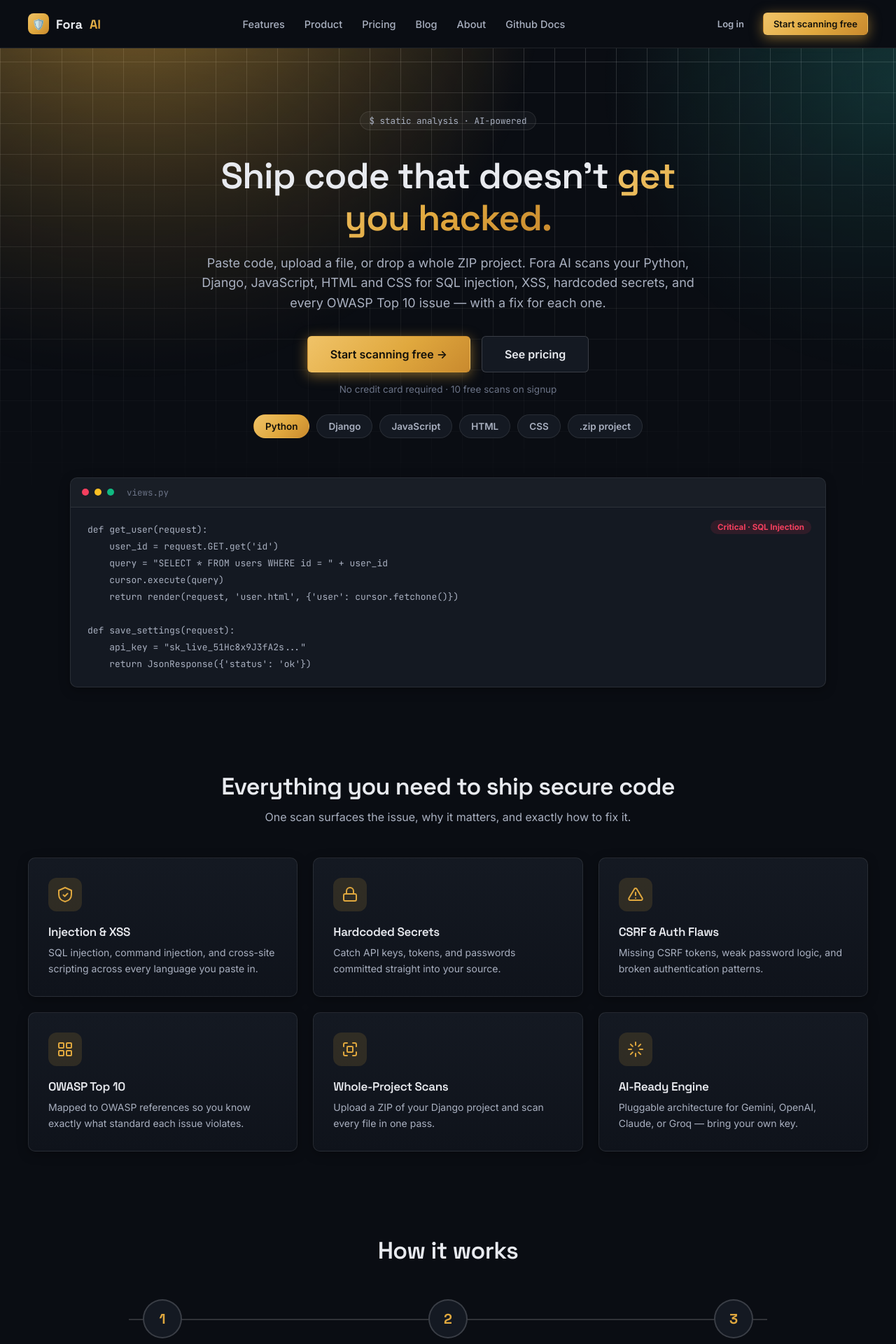
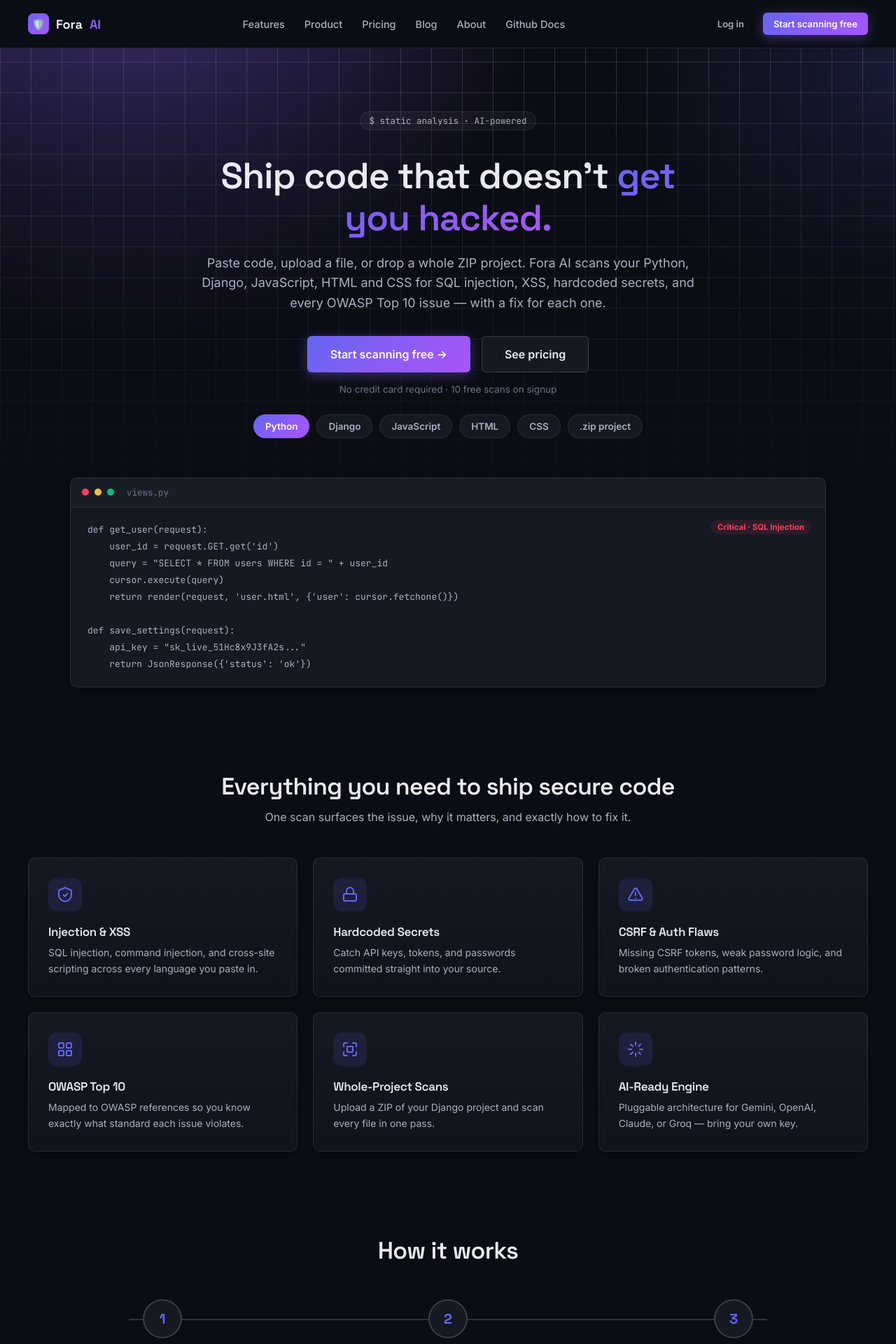
Before and after one commit to Faizan-ai-nova/Fora-ai-A-POWERFUL-TOOL, a Django app: page / in a window 1280 px wide. Shown: the top 1920 px of the page at 70% size. Run offline with Django 5.2, Linux system fonts and the light colour scheme.

Commit message:
Update style.css

```diff
--- a/static/css/style.css
+++ b/static/css/style.css
@@ -15,11 +15,11 @@
   --border-glass: rgba(255, 255, 255, 0.09);
   --border-glass-strong: rgba(255, 255, 255, 0.16);
 
-  --accent-indigo: #e0a83e;
-  --accent-cyan: #38d4c4;
-  --accent-gradient: linear-gradient(135deg, #f0c368 0%, #e0a83e 55%, #c98a2e 100%);
-  --accent-gradient-soft: rgba(224, 168, 62, 0.14);
-  --accent-glow: rgba(224, 168, 62, 0.55);
+  --accent-indigo: #6366f1;
+  --accent-cyan: #a855f7;
+  --accent-gradient: linear-gradient(135deg, #6366f1 0%, #8b5cf6 50%, #a855f7 100%);
+  --accent-gradient-soft: rgba(99, 102, 241, 0.12);
+  --accent-glow: rgba(139, 92, 246, 0.4);
 
   --danger: #f43f5e;
   --danger-soft: rgba(244, 63, 94, 0.12);
@@ -95,7 +96,12 @@ body::before {
   mask-image: linear-gradient(to bottom, black, transparent 90%);
   -webkit-mask-image: linear-gradient(to bottom, black, transparent 90%);
 }
-body[data-theme="light"]::before { opacity: 0.6; }
+body[data-theme="light"]::before {
+  opacity: 0.7;
+  background-image:
+    radial-gradient(900px circle at 15% -5%, var(--accent-glow), transparent 65%),
+    radial-gradient(700px circle at 100% 15%, rgba(99, 102, 241, 0.18), transparent 60%);
+}
 
 /* Keep every real page section above the fixed ambient background layer.
    (Fixed z-index:0 elements paint after plain static content per spec,
@@ -170,7 +176,7 @@ code, pre, .mono { font-family: var(--font-mono); }
 
 .btn-primary {
   background: var(--accent-gradient);
-  color: #12100a;
+  color: #ffffff;
   box-shadow: 0 4px 18px var(--accent-glow);
 }
 .btn-primary:hover {
@@ -698,7 +704,7 @@ body.editorial { background: var(--bg-primary); }
   transition: all 0.15s ease;
 }
 .lang-pill.active {
-  color: #12100a; background: var(--accent-gradient); border-color: transparent;
+  color: #ffffff; background: var(--accent-gradient); border-color: transparent;
 }
 
 /* Feature grid with real icon tiles (replaces plain mono-text tags) */
```
Also changed, not shown: other parts of static/css/style.css (+12 -11 lines).
